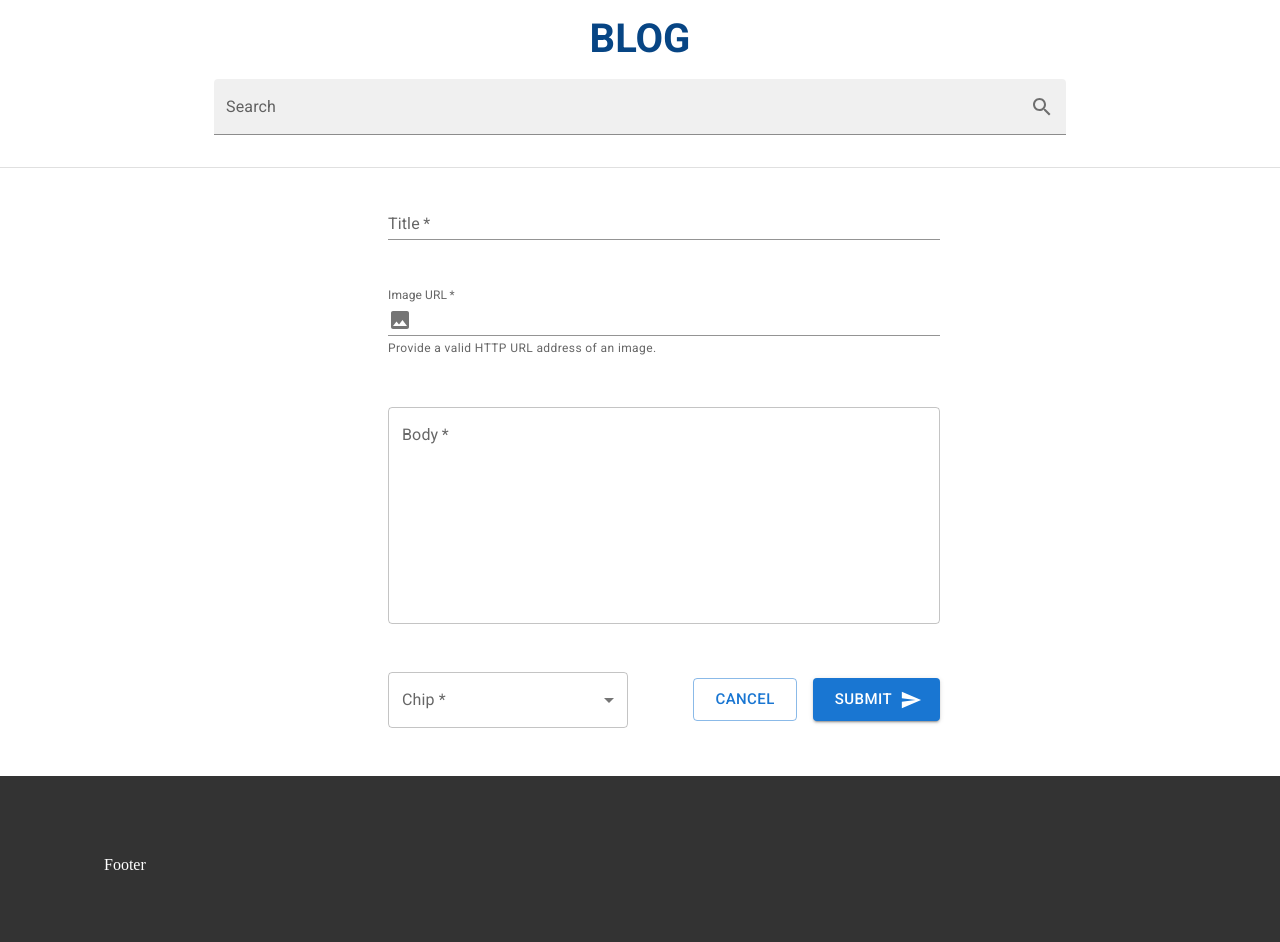
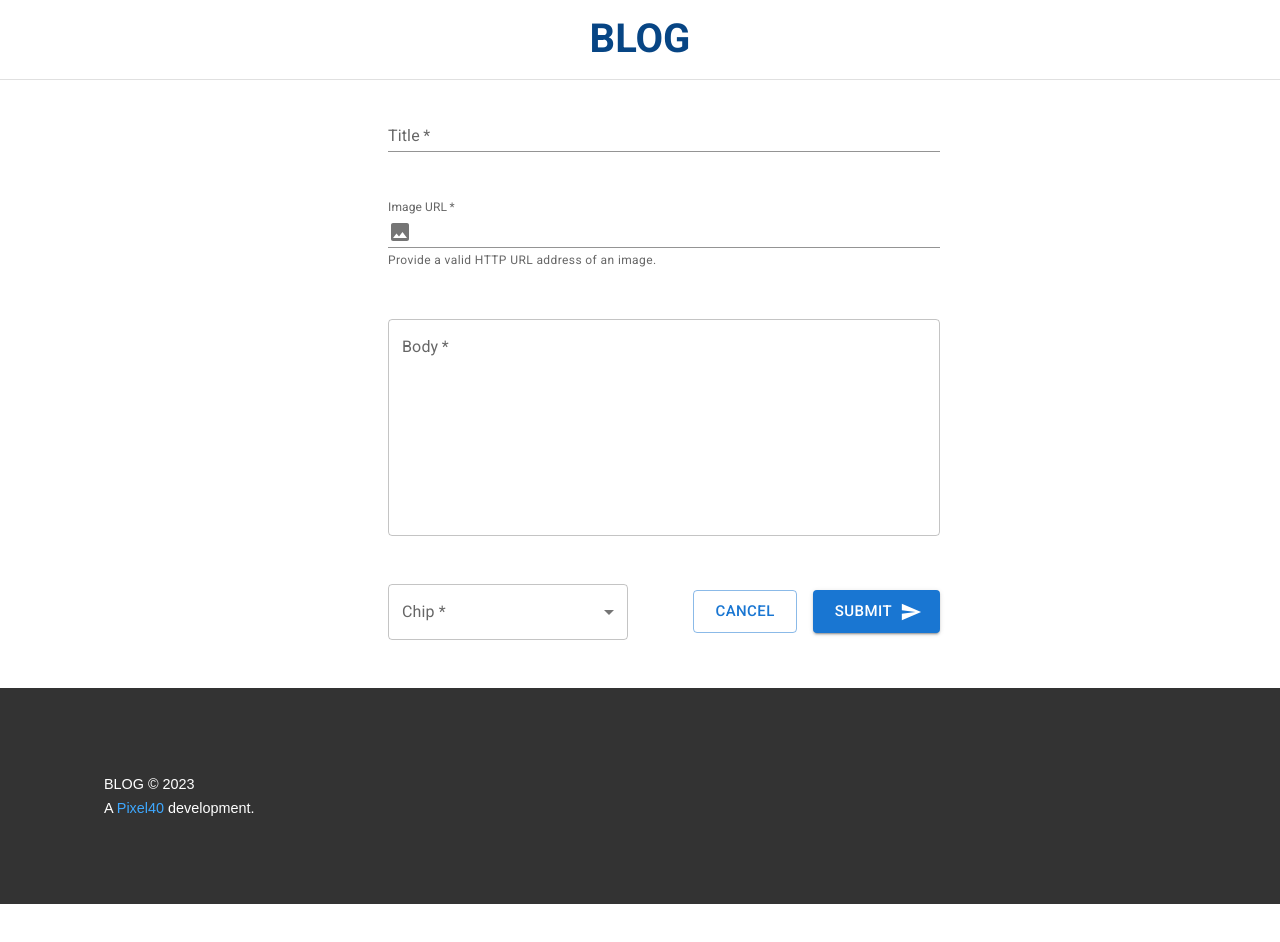
Before and after one commit to dgsergio/material-ui-blog, a React (Vite) app: page /editor in a window 1280 px wide. Shown: the top 942 px of the page. After the commit the page ends 904 px from the top, so only its background shows below. Built offline with nearby package versions, Linux system fonts and the light colour scheme.

Commit message:
feat: static site all warking

```diff
--- a/src/components/Footer.tsx
+++ b/src/components/Footer.tsx
@@ -1,9 +1,21 @@
 import { Container } from '@mui/material';
+import { Link } from 'react-router-dom';
 
 const Footer = () => {
   return (
     <footer className="footer">
-      <Container>Footer</Container>
+      <Container>
+        <Link to="/" className="footer-home">
+          Blog © 2023
+        </Link>
+      </Container>
+      <Container>
+        A{' '}
+        <a href="http://pixel40.com.ar" target="_blank">
+          Pixel40
+        </a>{' '}
+        development.
+      </Container>
     </footer>
   );
 };
--- a/src/components/Header.tsx
+++ b/src/components/Header.tsx
@@ -1,60 +1,18 @@
-import { Search } from '@mui/icons-material';
-import BackspaceOutlinedIcon from '@mui/icons-material/BackspaceOutlined';
-import {
-  Button,
-  Container,
-  Divider,
-  InputAdornment,
-  TextField,
-  Typography,
-} from '@mui/material';
-import { useDispatch, useSelector } from 'react-redux';
+import { Divider, Typography } from '@mui/material';
 import { Link } from 'react-router-dom';
-import { resetSearch, searchPosts } from '../store';
+import { useLocation } from 'react-router-dom';
+
+import SearchInput from './SearchInput';
 
 const Header = () => {
-  const dispatch = useDispatch();
-  const searchedPosts = useSelector((state: PostsState) => state.searchedPosts);
-
-  const changeHandler = (e: React.ChangeEvent<HTMLInputElement>) => {
-    const query = e.target.value.toLowerCase();
-    dispatch(searchPosts(query));
-  };
-
-  const resetSearchHandler = (
-    e: React.MouseEvent<HTMLButtonElement, MouseEvent>
-  ) => {
-    console.log(e);
-    dispatch(resetSearch());
-  };
+  const location = useLocation();
 
   return (
     <header className="header">
       <Typography variant="h3" component="h1">
         <Link to="/">Blog</Link>
       </Typography>
-      <Container maxWidth="md" className="search-field">
-        <TextField
-          onChange={changeHandler}
-          id="outlined-basic"
-          fullWidth
-          label="Search"
-          variant="filled"
-          InputProps={{
-            endAdornment: (
-              <InputAdornment position="end">
-                {!searchedPosts ? (
-                  <Search />
-                ) : (
-                  <Button onClick={resetSearchHandler}>
-                    <BackspaceOutlinedIcon fontSize="small" />
-                  </Button>
-                )}
-              </InputAdornment>
-            ),
-          }}
-        />
-      </Container>
+      {location.pathname === '/' && <SearchInput />}
       <Divider />
     </header>
   );
--- a/src/components/NavCategory.tsx
+++ b/src/components/NavCategory.tsx
@@ -45,6 +45,9 @@ const NavCategory = () => {
             variant={categoryName === category ? 'contained' : 'text'}
             key={category}
             onClick={() => navigateHandlder(category)}
+            title={
+              categoryName === category ? 'click again to unselect it' : ''
+            }
           >
             {category}
           </Button>
--- /dev/null
+++ b/src/components/SearchInput.tsx
@@ -0,0 +1,55 @@
+import { Search } from '@mui/icons-material';
+import BackspaceOutlinedIcon from '@mui/icons-material/BackspaceOutlined';
+import { Container, InputAdornment, TextField } from '@mui/material';
+import { resetSearch, searchPosts } from '../store';
+import { useState } from 'react';
+import { useDispatch, useSelector } from 'react-redux';
+
+const SearchInput = () => {
+  const dispatch = useDispatch();
+
+  const [searchValue, setSearchValue] = useState<string>('');
+  const searchedPosts = useSelector((state: PostsState) => state.searchedPosts);
+
+  const changeHandler = (e: React.ChangeEvent<HTMLInputElement>) => {
+    const query = e.target.value.toLowerCase();
+    setSearchValue(query);
+    dispatch(searchPosts(query));
+  };
+
+  const resetSearchHandler = () => {
+    setSearchValue('');
+    dispatch(resetSearch());
+  };
+
+  return (
+    <Container maxWidth="md" className="search-field">
+      <TextField
+        onChange={changeHandler}
+        id="outlined-basic"
+        value={searchValue}
+        fullWidth
+        label="Search"
+        variant="filled"
+        InputProps={{
+          endAdornment: (
+            <InputAdornment position="end">
+              {!searchedPosts ? (
+                <Search />
+              ) : (
+                <BackspaceOutlinedIcon
+                  fontSize="small"
+                  className="header-reset-icon"
+                  color="primary"
+                  onClick={resetSearchHandler}
+                />
+              )}
+            </InputAdornment>
+          ),
+        }}
+      />
+    </Container>
+  );
+};
+
+export default SearchInput;
--- a/src/mocks/posts.json
+++ b/src/mocks/posts.json
@@ -14,7 +14,7 @@
     },
     {
       "id": 3,
-      "title": "Dave watched as the forest burned up on the hill.",
+      "title": "Dave watched as the forest burned up on the hill",
       "body": "Dave watched as the forest burned up on the hill, only a few miles from her house. The car had been hastily packed and Marta was inside trying to round up the last of the pets. Dave went through his mental list of the most important papers and documents that they couldn't leave behind. He scolded himself for not having prepared these better in advance and hoped that he had remembered everything that was needed. He continued to wait for Marta to appear with the pets, but she still was nowhere to be seen.",
       "tags": ["Photoshop", "Technology"]
     }
--- a/src/style.css
+++ b/src/style.css
@@ -53,6 +53,10 @@ a {
 
 .search-field {
   margin-bottom: 2rem;
+}
+
+.header-reset-icon {
+  cursor: pointer;
 }
 
 /********** categories navegation **********/
@@ -149,6 +153,22 @@ p.post-categories {
   color: white;
   padding: 5rem;
   margin-top: 3rem;
+  font-family: sans-serif;
+  font-size: 0.9rem;
+}
+
+.footer div {
+  margin: 0.5rem 0;
+}
+
+.footer a {
+  color: #3ea8ff;
+}
+
+a.footer-home {
+  color: #fff;
+  text-transform: uppercase;
+  font-weight: 500;
 }
 
 /********** editor post page **********/
```
Also changed, not shown: 1 other file (tests, documents, lock files or other folders).
